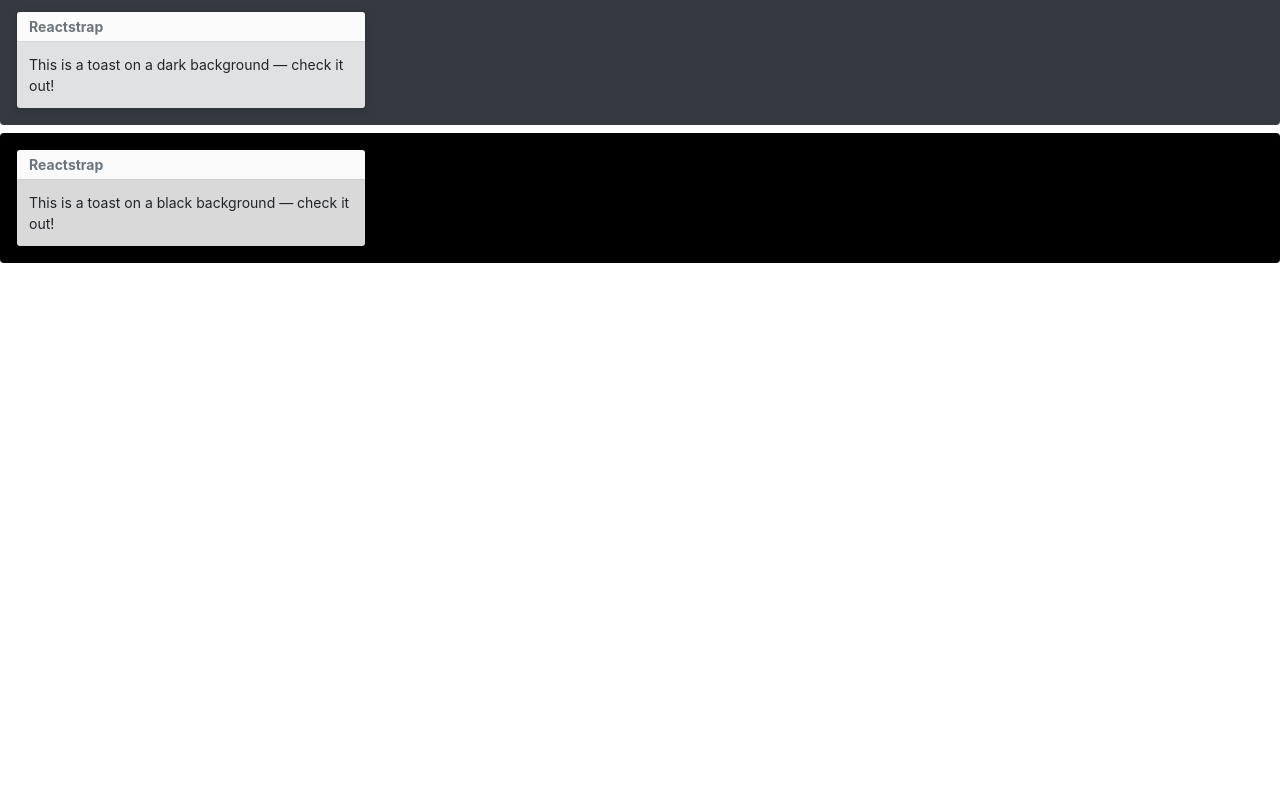
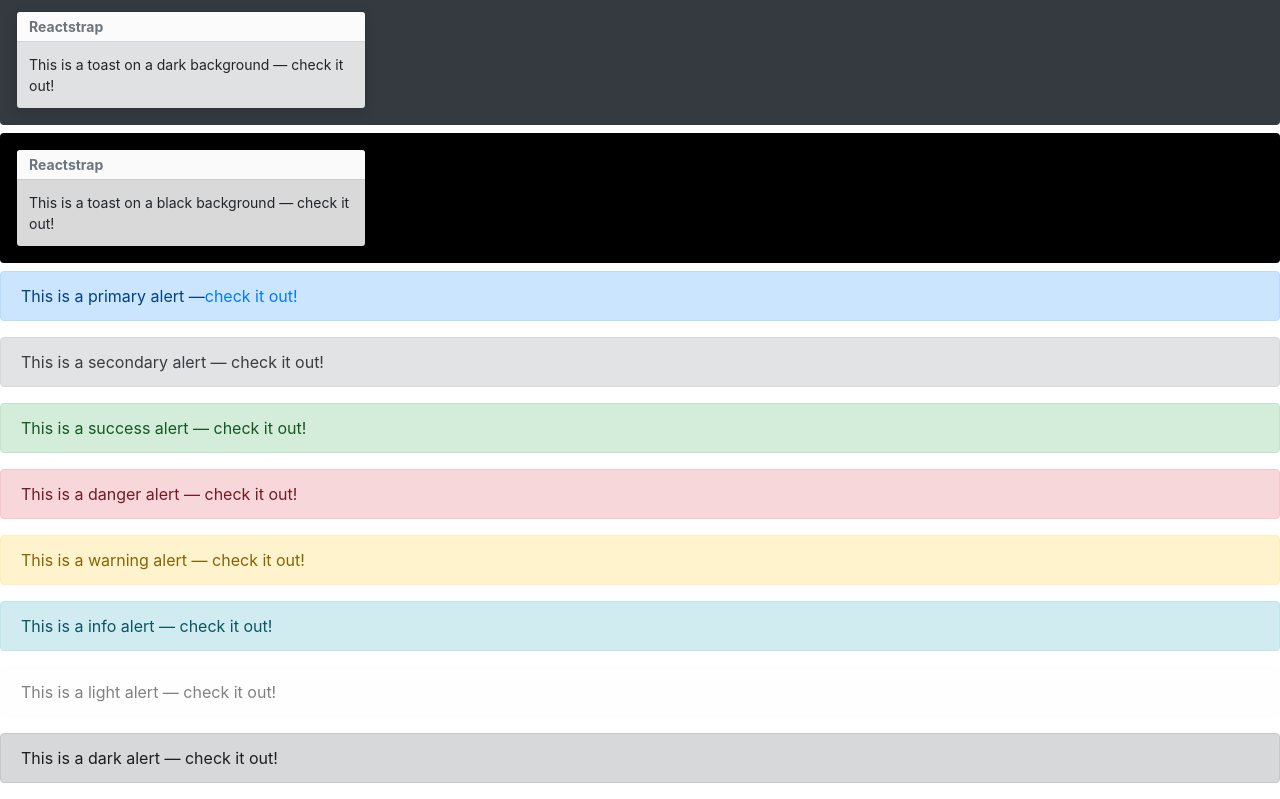
Before and after one commit to DatBoiLuiskrrt/styledComponents, a React (Create React App) app in the folder components/: page / in a window 1280 px wide. Shown: the part 1652-2451 px from the top of the page. Before the commit the page ends 1923 px from the top, so only its background shows below. Built offline with nearby package versions, Linux system fonts and the light colour scheme.

Commit message:
Created an Alert component that uses reactstrap

```diff
--- a/components/src/App.js
+++ b/components/src/App.js
@@ -3,6 +3,7 @@ import Header from '../src/components/Header';
 import Body from "../src/components/Body";
 import Spirals from "../src/components/Spinners";
 import Toasties from "../src/components/Toast";
+import Alert from "../src/components/Alert";
 
 function App() {
   return (
@@ -16,6 +17,7 @@ function App() {
      <Spirals />
      <Spirals />
      <Toasties />
+     <Alert />
 
 
     </div>
--- /dev/null
+++ b/components/src/components/Alert.js
@@ -0,0 +1,37 @@
+import React from "react";
+
+import { Alert } from 'reactstrap';
+
+const Alerta = (props) => {
+  return (
+    <div>
+      <Alert color="primary">
+        This is a primary alert —<a
+        target="_blank" href="https://www.google.com">check it out!</a>
+      </Alert>
+      <Alert color="secondary">
+        This is a secondary alert — check it out!
+      </Alert>
+      <Alert color="success">
+        This is a success alert — check it out!
+      </Alert>
+      <Alert color="danger">
+        This is a danger alert — check it out!
+      </Alert>
+      <Alert color="warning">
+        This is a warning alert — check it out!
+      </Alert>
+      <Alert color="info">
+        This is a info alert — check it out!
+      </Alert>
+      <Alert color="light">
+        This is a light alert — check it out!
+      </Alert>
+      <Alert color="dark">
+        This is a dark alert — check it out!
+      </Alert>
+    </div>
+  );
+};
+
+export default Alerta;
```
